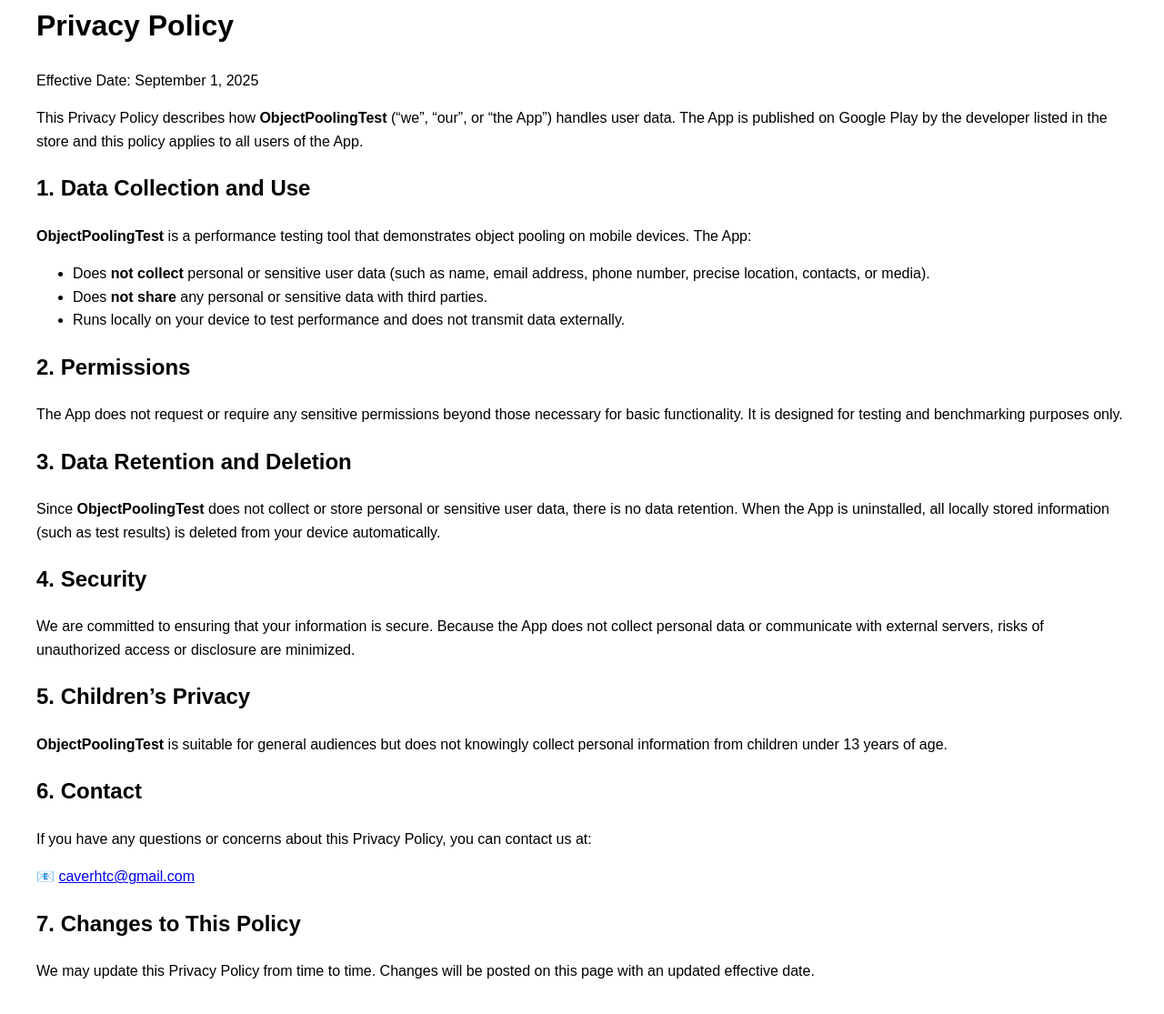
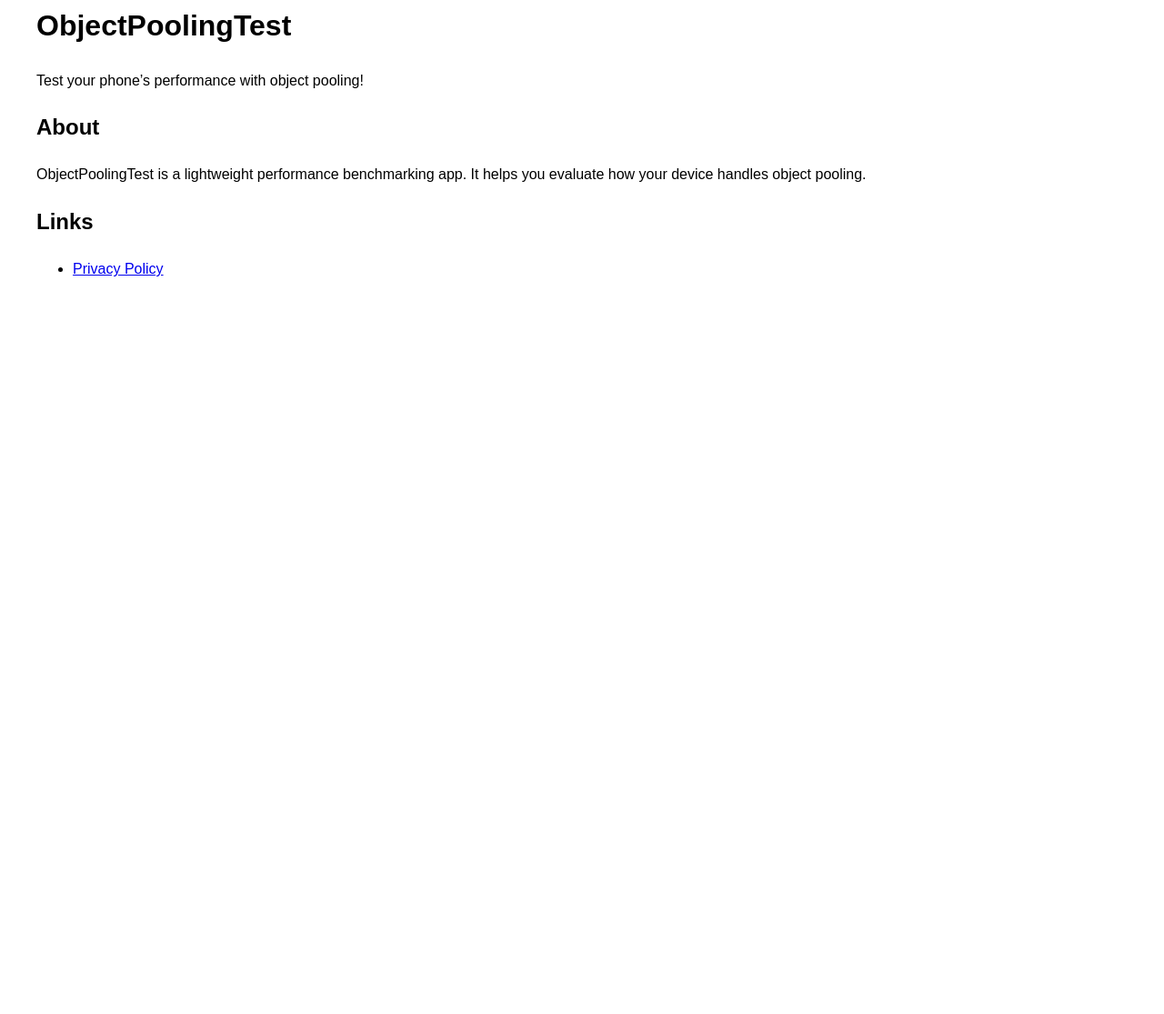
Before and after one commit to caspermm/ObjectPoolingTest, a plain HTML site: page index.html in a window 1280 px wide. Shown: the part 37-1152 px from the top of the page at 91% size. After the commit the page ends 800 px from the top, so only its background shows below. Drawn offline with Linux system fonts and the light colour scheme.

Commit message:
Update index.html

```diff
--- a/index.html
+++ b/index.html
@@ -2,70 +2,22 @@
 <html lang="en">
 <head>
   <meta charset="utf-8">
-  <title>Privacy Policy - ObjectPoolingTest</title>
+  <title>ObjectPoolingTest</title>
   <meta name="viewport" content="width=device-width, initial-scale=1.0">
 </head>
 <body style="font-family: Arial, sans-serif; margin: 40px; line-height: 1.6;">
-  <h1>Privacy Policy</h1>
+  <h1>ObjectPoolingTest</h1>
+  <p>Test your phone’s performance with object pooling!</p>
 
-  <p>Effective Date: September 1, 2025</p>
-
+  <h2>About</h2>
   <p>
-    This Privacy Policy describes how <strong>ObjectPoolingTest</strong> (“we”, “our”, or “the App”)
-    handles user data. The App is published on Google Play by the developer listed in the store
-    and this policy applies to all users of the App.
+    ObjectPoolingTest is a lightweight performance benchmarking app.
+    It helps you evaluate how your device handles object pooling.
   </p>
 
-  <h2>1. Data Collection and Use</h2>
-  <p>
-    <strong>ObjectPoolingTest</strong> is a performance testing tool that demonstrates object pooling on
-    mobile devices. The App:
-  </p>
+  <h2>Links</h2>
   <ul>
-    <li>Does <strong>not collect</strong> personal or sensitive user data (such as name, email address, phone number, precise location, contacts, or media).</li>
-    <li>Does <strong>not share</strong> any personal or sensitive data with third parties.</li>
-    <li>Runs locally on your device to test performance and does not transmit data externally.</li>
+    <li><a href="https://caspermm.github.io/ObjectPoolingTest/privacy/">Privacy Policy</a></li>
   </ul>
-
-  <h2>2. Permissions</h2>
-  <p>
-    The App does not request or require any sensitive permissions beyond those necessary
-    for basic functionality. It is designed for testing and benchmarking purposes only.
-  </p>
-
-  <h2>3. Data Retention and Deletion</h2>
-  <p>
-    Since <strong>ObjectPoolingTest</strong> does not collect or store personal or sensitive user data,
-    there is no data retention. When the App is uninstalled, all locally stored information
-    (such as test results) is deleted from your device automatically.
-  </p>
-
-  <h2>4. Security</h2>
-  <p>
-    We are committed to ensuring that your information is secure. Because the App does not
-    collect personal data or communicate with external servers, risks of unauthorized
-    access or disclosure are minimized.
-  </p>
-
-  <h2>5. Children’s Privacy</h2>
-  <p>
-    <strong>ObjectPoolingTest</strong> is suitable for general audiences but does not knowingly
-    collect personal information from children under 13 years of age.
-  </p>
-
-  <h2>6. Contact</h2>
-  <p>
-    If you have any questions or concerns about this Privacy Policy, you can contact us at:
-  </p>
-  <p>
-    📧 <a href="mailto:caverhtc@gmail.com">caverhtc@gmail.com</a>
-  </p>
-
-  <h2>7. Changes to This Policy</h2>
-  <p>
-    We may update this Privacy Policy from time to time. Changes will be posted on this page
-    with an updated effective date.
-  </p>
-
 </body>
 </html>
```
